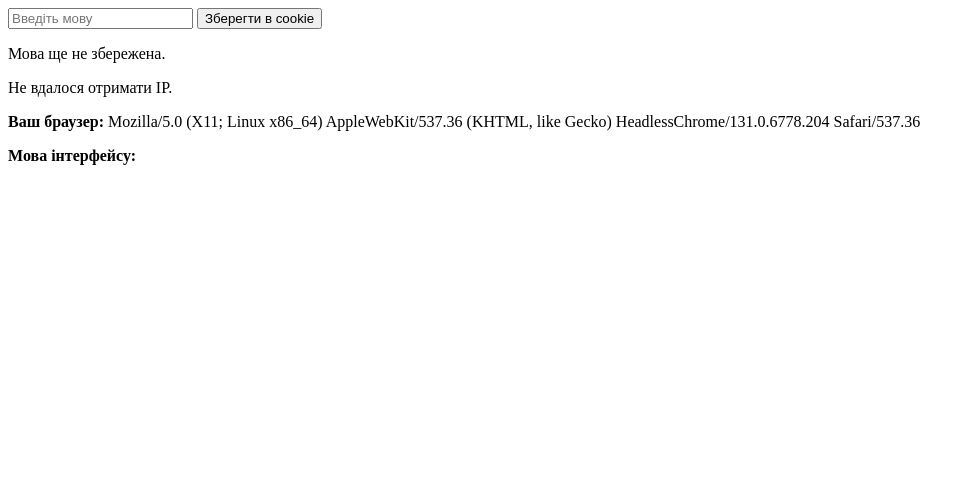
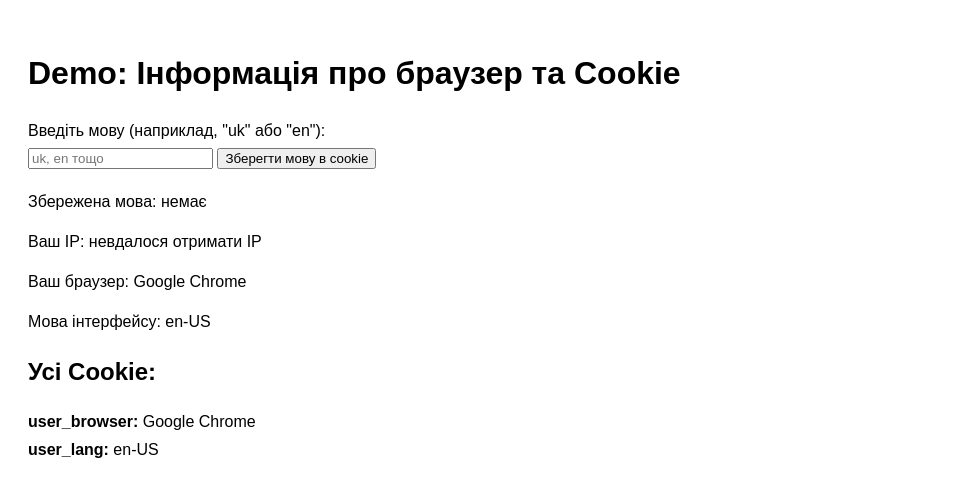
Before and after one commit to Sergio0567/cookie, a plain HTML site: page index.html in a window 1280 px wide. Shown: the whole page, without its empty margins (0-975 px from the left). Drawn offline with Linux system fonts and the light colour scheme; no server answers.

Commit message:
cookie + ip+ аш браузер: +Мова iнтерфейсу: все исправлено

```diff
--- a/index.html
+++ b/index.html
@@ -2,70 +2,123 @@
 <html lang="uk">
 <head>
     <meta charset="UTF-8">
-    <title>Cookie demo</title>
+    <meta name="viewport" content="width=device-width, initial-scale=1.0">
+    <title>Інфо про браузер &amp; Cookie</title>
+    <style>
+        body {
+            font-family: Arial, sans-serif;
+            padding: 20px;
+            line-height: 1.5;
+        }
+        input, button {
+            margin: 5px 0;
+        }
+        #cookieInfo p {
+            margin: 4px 0;
+        }
+        #cookieInfo span {
+            font-weight: bold;
+        }
+    </style>
 </head>
 <body>
 
-<input type="text" id="lang" placeholder="Введіть мову">
-<button onclick="saveCookie()">Зберегти в cookie</button>
+<h1>Demo: Інформація про браузер та Cookie</h1>
 
-<p id="output"></p>
-<p id="ipInfo">Завантаження IP...</p>
+<!-- Ввід мови та кнопка для збереження -->
+<label for="langInput">Введіть мову (наприклад, "uk" або "en"):</label><br>
+<input type="text" id="langInput" placeholder="uk, en тощо">
+<button id="saveBtn">Зберегти мову в cookie</button>
 
-<!-- Текст + місце для виводу інформації про браузер -->
-<p><strong>Ваш браузер:</strong> <span id="browser"></span></p>
+<!-- Вивід збереженої мови -->
+<p id="output">Збережена мова: <span id="langOutput">немає</span></p>
 
-<!-- Текст + місце для виводу інформації про мову інтерфейсу -->
-<p><strong>Мова інтерфейсу:</strong> <span id="lang"></span></p>
+<!-- Вивід публічного IP -->
+<p id="ipInfo">Ваш IP: <span id="ipOutput">завантаження...</span></p>
+
+<!-- Вивід дружньої назви браузера -->
+<p>Ваш браузер: <span id="browser">завантаження...</span></p>
+
+<!-- Вивід мови інтерфейсу -->
+<p>Мова інтерфейсу: <span id="langInterface">завантаження...</span></p>
+
+<!-- Вивід усіх cookie -->
+<h2>Усі Cookie:</h2>
+<div id="cookieInfo">завантаження...</div>
 
 <script>
-    // Функція збереження cookie
-    function saveCookie() {
-        const lang = document.getElementById("lang").value;
-        document.cookie = "language=" + lang + "; path=/; max-age=86400";
-        alert("Cookie збережено!");
-        showSavedLanguage();
+    document.addEventListener("DOMContentLoaded", () => {
+        // 1. Функція для визначення дружньої назви браузера
+        function detectBrowser() {
+            const ua = navigator.userAgent.toLowerCase();
+            if (ua.includes('edg/'))                             return 'Microsoft Edge';
+            if (ua.includes('opr/') || ua.includes('opera'))     return 'Opera';
+            if (ua.includes('chrome/') && !ua.includes('edg/') && !ua.includes('opr/')) return 'Google Chrome';
+            if (ua.includes('firefox/'))                         return 'Mozilla Firefox';
+            if (ua.includes('safari/') && !ua.includes('chrome/')) return 'Safari';
+            return 'Інший';
         }
 
-    // Вивід збереженої мови
-    function showSavedLanguage() {
-        const cookies = document.cookie.split(';');
-        for (let i = 0; i < cookies.length; i++) {
-            const cookie = cookies[i].trim();
-            if (cookie.startsWith("language=")) {
-                const lang = cookie.substring("language=".length);
-                document.getElementById("output").textContent = "Збережена мова: " + lang;
-                return;
-            }
-        }
-        document.getElementById("output").textContent = "Мова ще не збережена.";
-    }
+        // 2. Відобразити та зберегти дружнє ім'я браузера
+        const browserName = detectBrowser();
+        document.getElementById("browser").textContent = browserName;
+        document.cookie = `user_browser=${encodeURIComponent(browserName)}; path=/; max-age=86400`;
 
-    // Функція визначення IP
+        // 3. Отримати та відобразити мову інтерфейсу, зберегти в cookie
+        const uiLang = navigator.language || navigator.languages?.[0] || "невідомо";
+        document.getElementById("langInterface").textContent = uiLang;
+        document.cookie = `user_lang=${encodeURIComponent(uiLang)}; path=/; max-age=86400`;
+
+        // 4. Отримати та відобразити публічний IP через зовнішній API
         async function getUserIP() {
             try {
-            const response = await fetch("https://api.ipify.org?format=json");
-            const data = await response.json();
-            document.getElementById("ipInfo").textContent = "Ваш IP: " + data.ip;
-        } catch (error) {
-            document.getElementById("ipInfo").textContent = "Не вдалося отримати IP.";
+                const res = await fetch("https://api.ipify.org?format=json");
+                const { ip } = await res.json();
+                document.getElementById("ipOutput").textContent = ip;
+            } catch (e) {
+                document.getElementById("ipOutput").textContent = "невдалося отримати IP";
             }
         }
 
-    // Показати при завантаженні
+        // 5. Зчитати та показати збережену мову з cookie
+        function showSavedLanguage() {
+            const cookie = document.cookie
+                .split("; ")
+                .find(c => c.startsWith("language="));
+            const val = cookie ? decodeURIComponent(cookie.split("=")[1]) : null;
+            document.getElementById("langOutput").textContent = val || "немає";
+        }
+
+        // 6. Відобразити всі cookie у вигляді списку
+        function showAllCookies() {
+            const infoDiv = document.getElementById("cookieInfo");
+            infoDiv.innerHTML = "";  // очищаємо перед виводом
+            document.cookie.split("; ").forEach(c => {
+                const [name, v] = c.split("=");
+                const p = document.createElement("p");
+                p.innerHTML = `<span>${name}:</span> ${decodeURIComponent(v || "")}`;
+                infoDiv.appendChild(p);
+            });
+        }
+
+        // 7. Обробник кнопки збереження мови
+        document.getElementById("saveBtn").addEventListener("click", () => {
+            const lang = document.getElementById("langInput").value.trim();
+            if (!lang) {
+                alert("Введіть, будь ласка, код мови.");
+                return;
+            }
+            document.cookie = `language=${encodeURIComponent(lang)}; path=/; max-age=86400`;
+            showSavedLanguage();
+            showAllCookies();
+            alert("Мову збережено в cookie!");
+        });
+
+        // 8. Запуск всіх дій після завантаження сторінки
         showSavedLanguage();
         getUserIP();
-    // Отримати User-Agent — рядок, що містить інформацію про браузер і операційну систему
-    const browserInfo = navigator.userAgent;
-
-    // Вивести цю інформацію в елемент із id="browser"
-    document.getElementById("browser").textContent = browserInfo;
-
-    // Отримати основну мову інтерфейсу браузера користувача
-    const language = navigator.language || navigator.userLanguage;
-
-    // Вивести мову в елемент із id="lang"
-    document.getElementById("lang").textContent = language;
+        showAllCookies();
+    });
 </script>
 
 </body>
```
Lines whose indentation alone changed are shown as unchanged.
